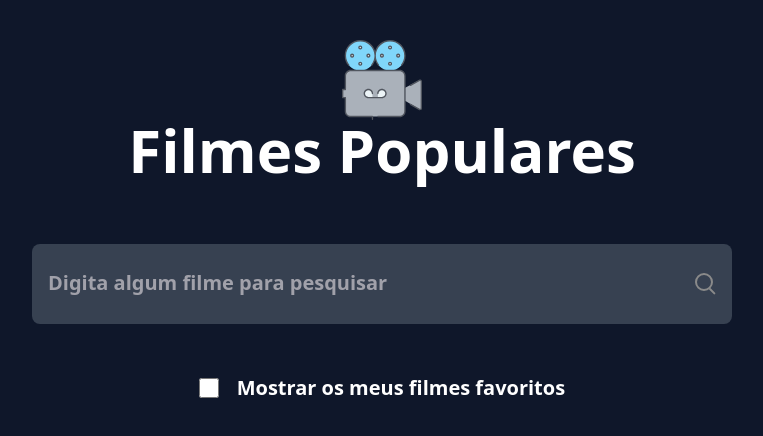
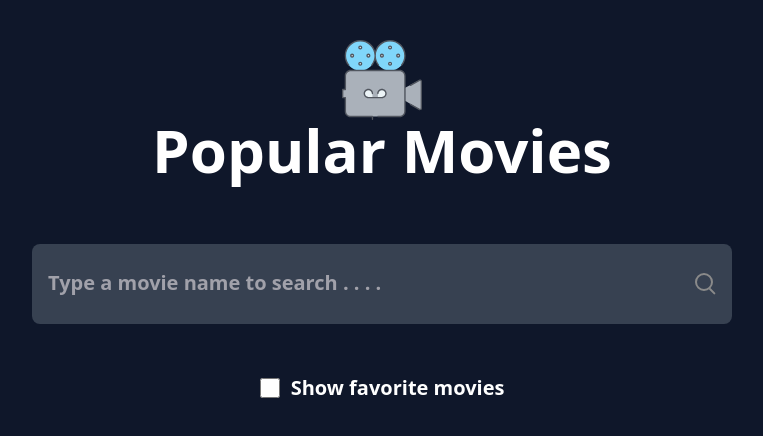
Before and after one commit to Fell0w-Sch0l4r/Flicker, a website built with Vite: page index.html in a window 1280 px wide. Shown: the whole page, without its empty margins (258-1021 px from the left). Built offline with nearby package versions, Linux system fonts and the light colour scheme.

Commit message:
localize text to english

```diff
--- a/index.html
+++ b/index.html
@@ -23,7 +23,7 @@
                 <h1
                     class="text-2xl md:text-4xl lg:text-6xl text-center font-semibold"
                 >
-                    Filmes Populares
+                    Popular Movies
                 </h1>
             </div>
 
@@ -33,7 +33,7 @@
             >
                 <input
                     class="search w-9/12 focus:outline-none bg-transparent font-semibold placeholder:text-sm md:placeholder:text-lg lg:placeholder:text-xl placeholder:text-zinc-400 placeholder:font-bold"
-                    placeholder="Digita algum filme para pesquisar"
+                    placeholder="Type a movie name to search . . . ."
                     type="text"
                     name=""
                     id=""
@@ -44,7 +44,7 @@
             </form>
 
             <div
-                class="w-72 md:w-80 lg:w-96 mx-auto mt-5 md:mt-10 h-12 flex justify-around items-center"
+                class="cursor-pointer w-52 md:w-60 lg:w-64 mx-auto mt-5 md:mt-10 h-12 flex justify-around items-center"
             >
                 <input
                     class="favoriteMovies size-3 md:size-4 lg:size-5 border border-slate-500 checked:bg-slate-600 rounded-md"
@@ -55,7 +55,7 @@
                 <label
                     class="text-md md:text-lg lg:text-xl font-semibold"
                     for="favorites"
-                    >Mostrar os meus filmes favoritos</label
+                    >Show favorite movies</label
                 >
             </div>
         </header>
```
